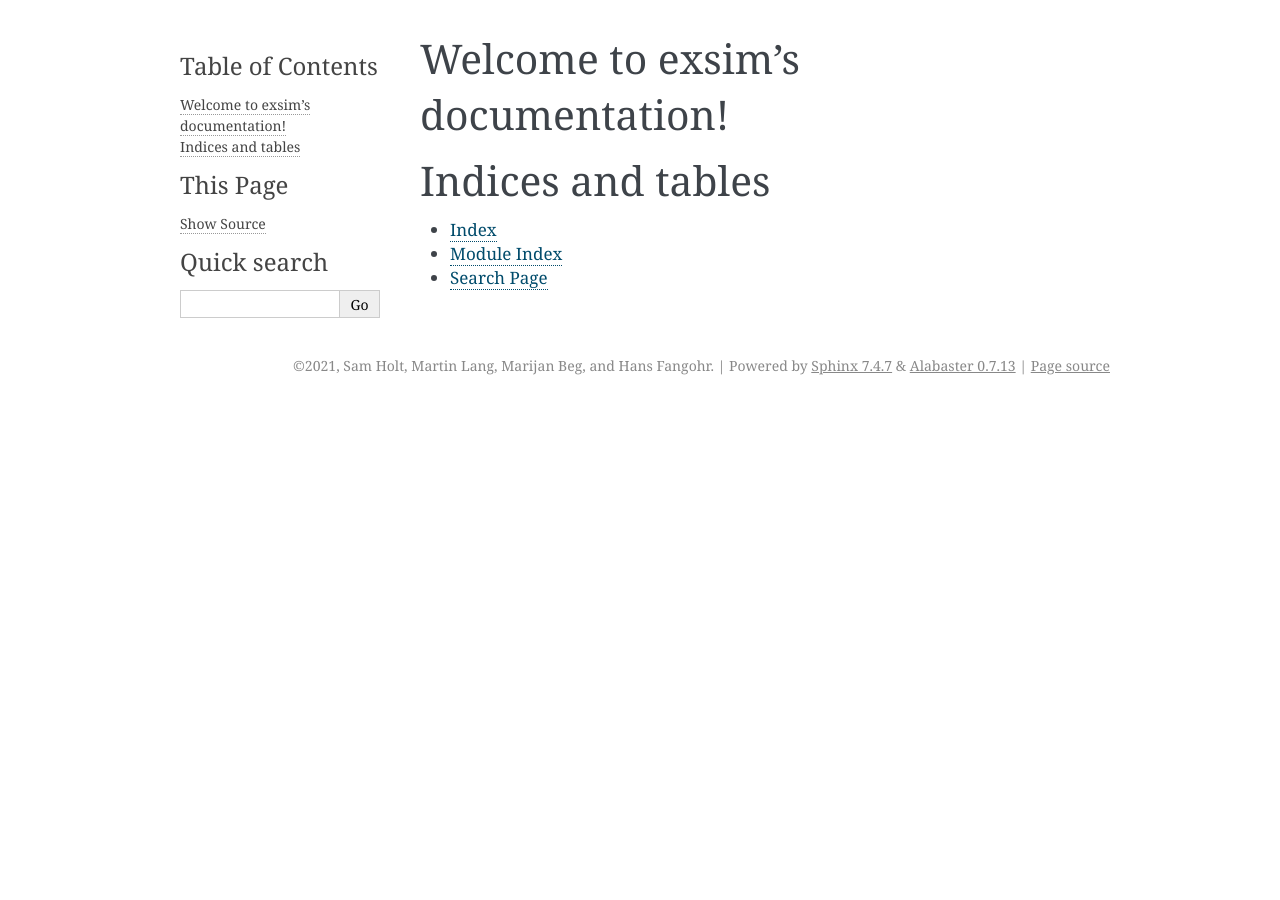
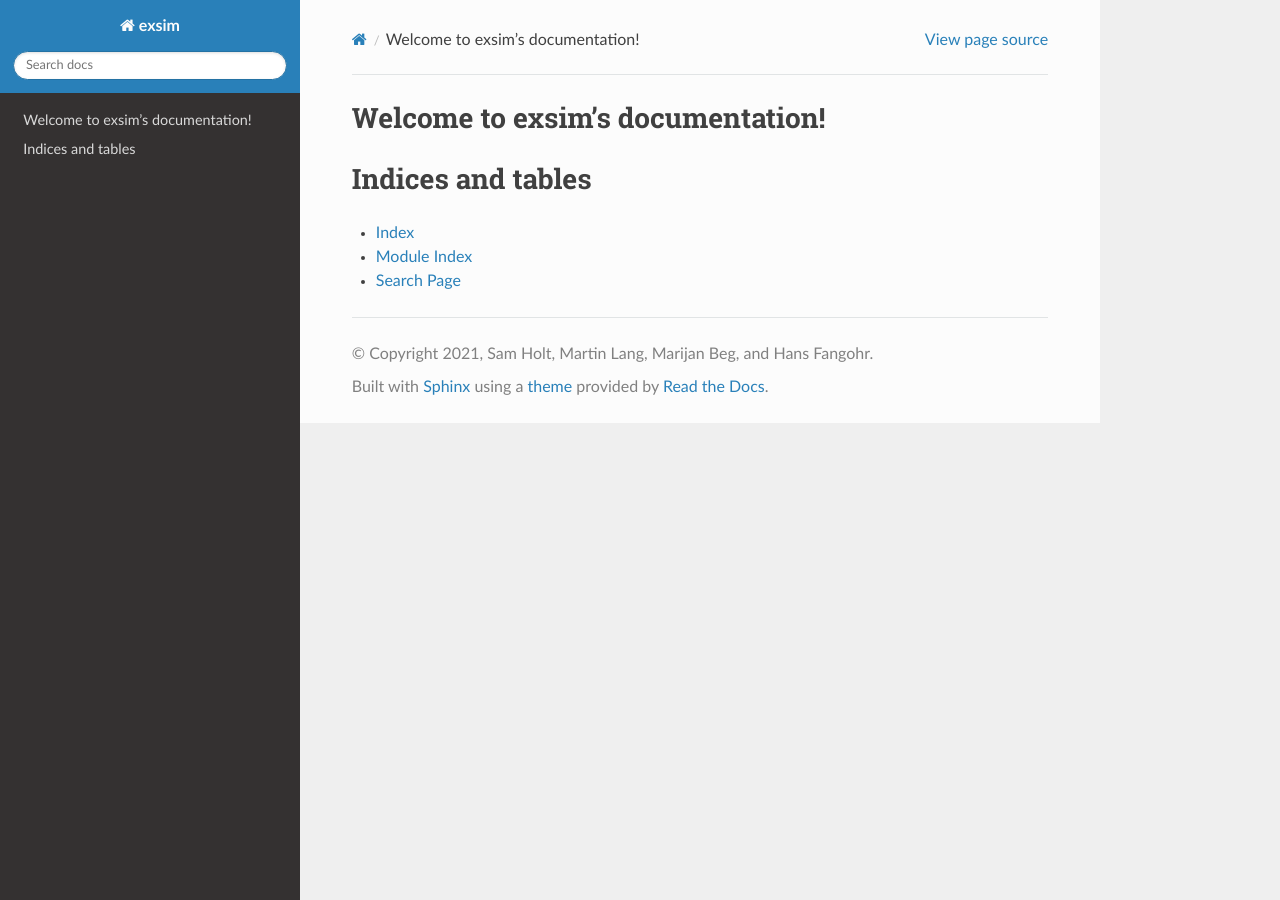
Before and after one commit to ubermag/mag2exp, a Sphinx documentation site: the page built from docs/index.rst, in a window 1280 px wide. Built offline with Sphinx 7.4.7 and the Read the Docs theme 2.0.0, drawn with Linux system fonts in a browser that asks for light colours.

Commit message:
Templates for documentation.

```diff
--- /dev/null
+++ b/docs/_templates/class-template.rst
@@ -0,0 +1,41 @@
+{{ objname | escape | underline }}
+
+.. currentmodule:: {{ module }}
+
+.. autoclass:: {{ objname }}
+   :members:
+   :special-members:
+
+   .. raw:: html
+
+      <hr>
+
+   {% block methods %}
+   {% if methods %}
+   .. rubric:: {{ ('Methods') }}
+
+   .. autosummary::
+      :nosignatures:
+   {% for item in all_methods %}
+      {% if not item.startswith('_') or
+         (item.startswith('__') and item not in excluded_members) %}
+         ~{{ name }}.{{ item }}
+      {% endif %}
+   {%- endfor %}
+   {% endif %}
+   {% endblock %}
+
+   {% block attributes %}
+   {% if attributes %}
+   .. rubric:: {{ ('Properties') }}
+
+   .. autosummary::
+   {% for item in attributes %}
+      ~{{ name }}.{{ item }}
+   {%- endfor %}
+   {% endif %}
+   {% endblock %}
+
+   .. raw:: html
+
+      <hr>
--- /dev/null
+++ b/docs/_templates/module-template.rst
@@ -0,0 +1,53 @@
+{{ fullname | escape | underline}}
+
+.. automodule:: {{ fullname }}
+   {% block attributes %}
+   {% if attributes %}
+   .. rubric:: Module attributes
+
+   .. autosummary::
+      :toctree:
+   {% for item in attributes %}
+      {{ item }}
+   {%- endfor %}
+   {% endif %}
+   {% endblock %}
+
+   {% block classes %}
+   {% if classes %}
+   .. rubric:: {{ ('Classes') }}
+
+   .. autosummary::
+      :toctree:
+      :template: class-template.rst
+      :nosignatures:
+   {% for item in classes %}
+      {{ item }}
+   {%- endfor %}
+   {% endif %}
+   {% endblock %}
+
+   {% block functions %}
+   {% if functions %}
+   .. rubric:: {{ ('Functions') }}
+
+   .. autosummary::
+      :toctree:
+      :nosignatures:
+   {% for item in functions %}
+      {{ item }}
+   {%- endfor %}
+   {% endif %}
+   {% endblock %}
+
+   {% block exceptions %}
+   {% if exceptions %}
+   .. rubric:: {{ ('Exceptions') }}
+
+   .. autosummary::
+      :toctree:
+   {% for item in exceptions %}
+      {{ item }}
+   {%- endfor %}
+   {% endif %}
+   {% endblock %}
--- a/docs/conf.py
+++ b/docs/conf.py
@@ -28,6 +28,12 @@ author = 'Sam Holt, Martin Lang, Marijan Beg, and Hans Fangohr'
 # extensions coming with Sphinx (named 'sphinx.ext.*') or your custom
 # ones.
 extensions = [
+    'sphinx.ext.autodoc',
+    'sphinx.ext.autosummary',
+    'sphinx.ext.napoleon',
+    'sphinx.ext.mathjax',
+    'nbsphinx',
+    'm2r2'
 ]
 
 # Add any paths that contain templates here, relative to this directory.
@@ -44,9 +50,29 @@ exclude_patterns = ['_build', 'Thumbs.db', '.DS_Store']
 # The theme to use for HTML and HTML Help pages.  See the documentation for
 # a list of builtin themes.
 #
-html_theme = 'alabaster'
+html_theme = 'sphinx_rtd_theme'
 
 # Add any paths that contain custom static files (such as style sheets) here,
 # relative to this directory. They are copied after the builtin static files,
 # so a file named "default.css" will overwrite the builtin "default.css".
-html_static_path = ['_static']
+# html_static_path = ['_static']
+
+# Custom configuration
+autosummary_generate = True
+autosummary_imported_members = True
+autosummary_context = {
+    'excluded_members': ['__radd__', '__rand__', '__rlshift__', '__rmatmul__',
+                         '__rmul__', '__rsub__', '__rtruediv__', '__delattr__',
+                         '__format__', '__ge__', '__getattribute__', '__gt__',
+                         '__init__', '__init_subclass__', '__le__', '__lt__',
+                         '__ne__', '__new__', '__reduce__', '__reduce_ex__',
+                         '__setattr__', '__sizeof__', '__str__',
+                         '__subclasshook__', '__hash__']
+}
+
+autoclass_content = 'class'
+autodoc_inherit_docstrigs = True
+autodoc_default_options = {
+    'member-order': 'groupwise',
+    'exclude-members': '__init__, __weakref__'
+}
```
